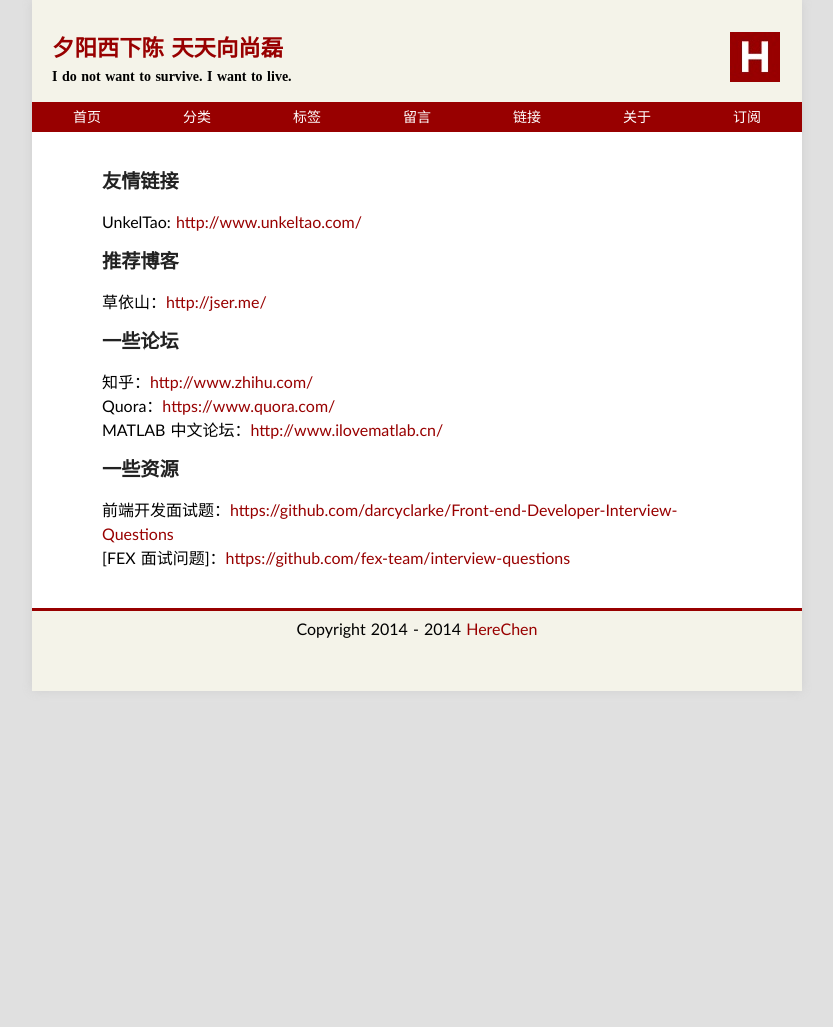
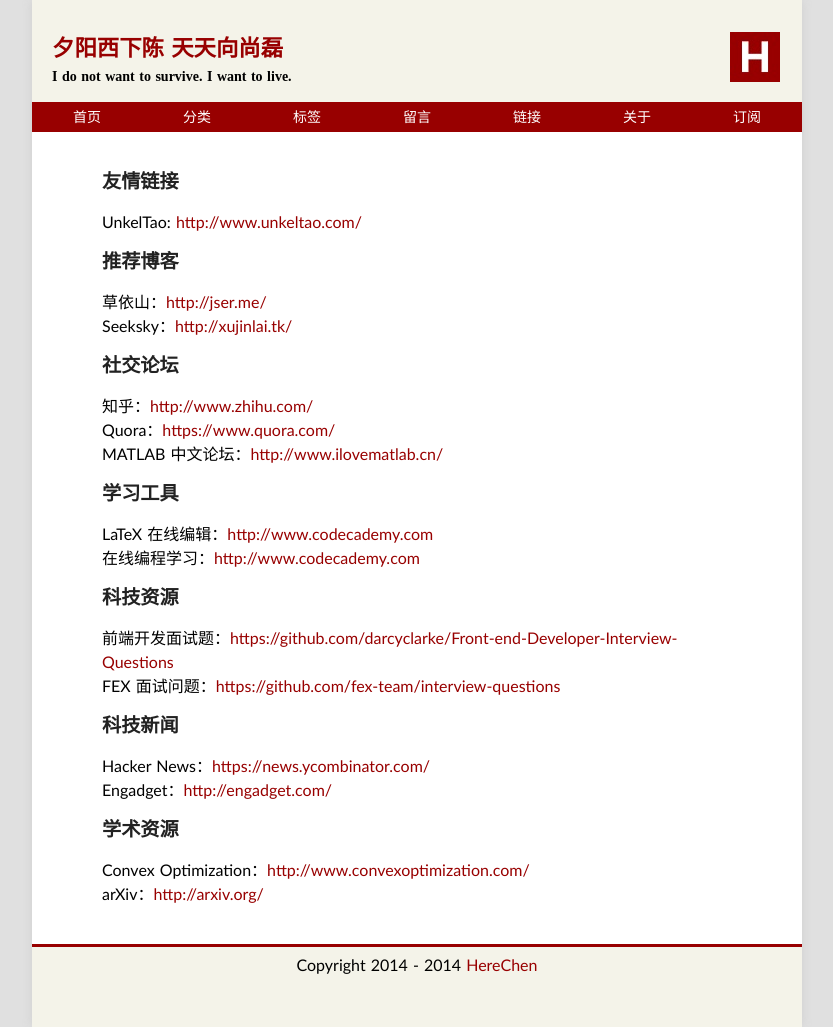
Before and after one commit to Xuezhiyuanlin/herechen.github.io, a Jekyll site: the page built from links/index.md, in a window 1280 px wide. Shown: the whole page, without its empty margins (223-1056 px from the left). Built offline with Jekyll 4.4.1, drawn with Linux system fonts in a browser that asks for light colours; some web fonts are replaced; Markdown is read by kramdown in place of the engine named in the settings; before the commit the page ends 900 px from its top, so only the background shows below that.

Commit message:
herechen

```diff
--- a/links/index.md
+++ b/links/index.md
@@ -2,7 +2,6 @@
 title: 链接
 layout: page
 comments: no
-
 ---
 
 ### 友情链接
@@ -11,14 +10,30 @@ UnkelTao: [http://www.unkeltao.com/](http://www.unkeltao.com/)
 ### 推荐博客
 
 草依山：[http://jser.me/](http://jser.me/)
+Seeksky：[http://xujinlai.tk/](http://xujinlai.tk/)
 
-### 一些论坛
+### 社交论坛
 
 知乎：[http://www.zhihu.com/](http://www.zhihu.com/)
 Quora：[https://www.quora.com/](https://www.quora.com/)
 MATLAB 中文论坛：[http://www.ilovematlab.cn/](http://www.ilovematlab.cn/)
 
-### 一些资源
+###学习工具
+
+LaTeX 在线编辑：[http://www.codecademy.com](http://www.codecademy.com)
+在线编程学习：[http://www.codecademy.com](http://www.codecademy.com)
+
+### 科技资源
 
 前端开发面试题：[https://github.com/darcyclarke/Front-end-Developer-Interview-Questions](https://github.com/darcyclarke/Front-end-Developer-Interview-Questions)
-[FEX 面试问题]：[https://github.com/fex-team/interview-questions](https://github.com/fex-team/interview-questions)
+FEX 面试问题：[https://github.com/fex-team/interview-questions](https://github.com/fex-team/interview-questions)
+
+###科技新闻
+
+Hacker News：[https://news.ycombinator.com/](https://news.ycombinator.com/)
+Engadget：[http://engadget.com/](http://engadget.com/)
+
+###学术资源
+
+Convex Optimization：[http://www.convexoptimization.com/](http://www.convexoptimization.com/)
+arXiv：[http://arxiv.org/](http://arxiv.org/)
```
Also changed, not shown: about/index.md (+3 -8 lines), guestbook/index.md (+12 -2 lines).
